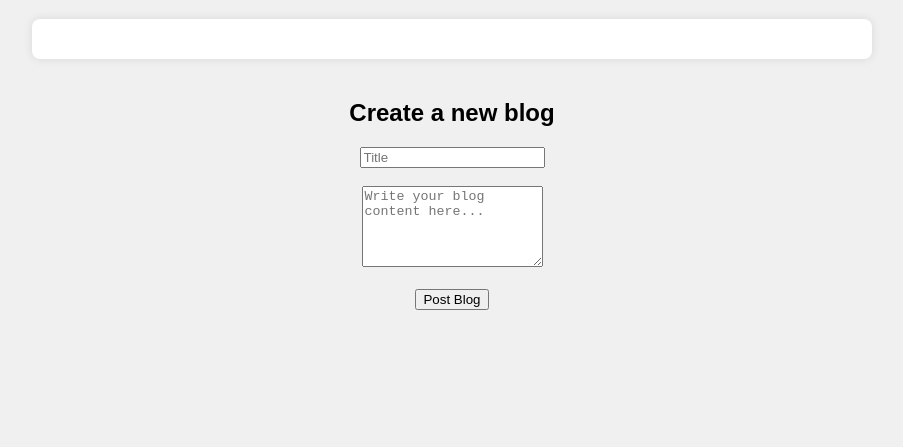
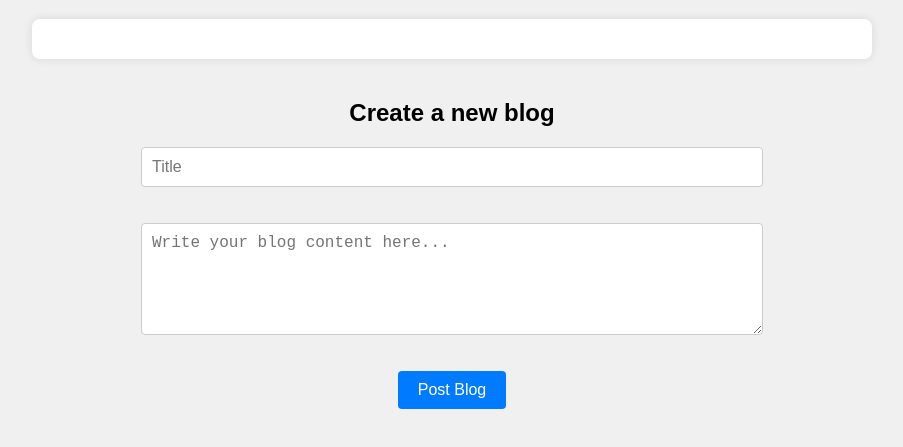
Before and after one commit to manandraj20/explore, a website: page frontend/index.html in a window 1280 px wide. Shown: the part 81-528 px from the top of the page, without its empty margins (188-1091 px from the left). Drawn offline with Linux system fonts and the light colour scheme; no server answers.

Commit message:
css file created

```diff
--- a/frontend/index.html
+++ b/frontend/index.html
@@ -4,40 +4,7 @@
     <meta charset="UTF-8">
     <meta name="viewport" content="width=device-width, initial-scale=1.0">
     <title>Simple Blog</title>
-    <style>
-        body {
-            font-family: Arial, sans-serif;
-            margin: 0;
-            padding: 20px;
-            background-color: #f0f0f0;
-        }
-        h1 {
-            text-align: center;
-        }
-        .blog-container {
-            max-width: 800px;
-            margin: 20px auto;
-            background: #fff;
-            padding: 20px;
-            border-radius: 8px;
-            box-shadow: 0 0 10px rgba(0,0,0,0.1);
-        }
-        .blog {
-            margin-bottom: 20px;
-        }
-        .blog-title {
-            font-size: 24px;
-            color: #333;
-        }
-        .blog-content {
-            font-size: 16px;
-            color: #666;
-        }
-        #newBlogForm {
-            margin-top: 40px;
-            text-align: center;
-        }
-    </style>
+    <link rel="stylesheet" href="style.css">
 </head>
 <body>
 
@@ -47,11 +14,13 @@
 
     <div id="newBlogForm">
         <h2>Create a new blog</h2>
-        <input type="text" id="title" placeholder="Title" required>
-        <br><br>
-        <textarea id="content" placeholder="Write your blog content here..." rows="5" required></textarea>
-        <br><br>
-        <button onclick="createBlog()">Post Blog</button>
+        <form id="blogForm">
+            <input type="text" id="title" placeholder="Title" required>
+            <br><br>
+            <textarea id="content" placeholder="Write your blog content here..." rows="5" required></textarea>
+            <br><br>
+            <button type="submit">Post Blog</button>
+        </form>
     </div>
 
     <script src="script.js"></script>
--- a/frontend/style.css
+++ b/frontend/style.css
@@ -0,0 +1,76 @@
+body {
+    font-family: Arial, sans-serif;
+    margin: 0;
+    padding: 20px;
+    background-color: #f0f0f0;
+}
+
+h1 {
+    text-align: center;
+}
+
+.blog-container {
+    max-width: 800px;
+    margin: 20px auto;
+    background: #fff;
+    padding: 20px;
+    border-radius: 8px;
+    box-shadow: 0 0 10px rgba(0,0,0,0.1);
+}
+
+.blog {
+    margin-bottom: 20px;
+}
+
+.blog-title {
+    font-size: 24px;
+    color: #333;
+}
+
+.blog-content {
+    font-size: 16px;
+    color: #666;
+}
+
+#newBlogForm {
+    margin-top: 40px;
+    text-align: center;
+}
+
+#blogForm {
+    display: flex;
+    flex-direction: column;
+    align-items: center;
+}
+
+#title {
+    width: 100%;
+    max-width: 600px;
+    padding: 10px;
+    font-size: 16px;
+    border: 1px solid #ccc;
+    border-radius: 4px;
+}
+
+#content {
+    width: 100%;
+    max-width: 600px;
+    padding: 10px;
+    font-size: 16px;
+    border: 1px solid #ccc;
+    border-radius: 4px;
+}
+
+button {
+    padding: 10px 20px;
+    font-size: 16px;
+    color: #fff;
+    background-color: #007bff;
+    border: none;
+    border-radius: 4px;
+    cursor: pointer;
+}
+
+button:hover {
+    background-color: #0056b3;
+}
```
